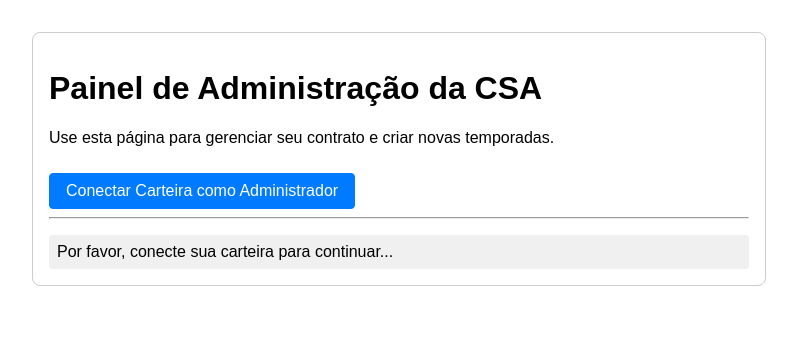
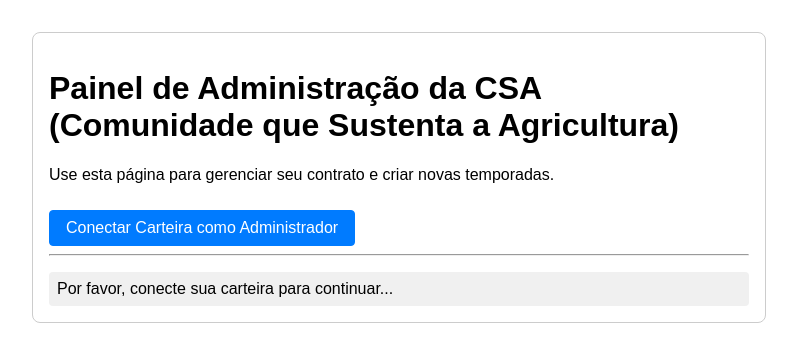
Before and after one commit to ecolab-web3/csa-rwa-solidity, a plain HTML site: page admin-pt_br.html in a window 1280 px wide. Shown: the whole page, without its empty margins (241-1038 px from the left). Drawn offline with Linux system fonts and the light colour scheme.

Commit message:
Update admin-pt_br.html

```diff
--- a/admin-pt_br.html
+++ b/admin-pt_br.html
@@ -17,7 +17,7 @@
     </style>
 </head>
 <body>
-    <h1>Painel de Administração da CSA</h1>
+    <h1>Painel de Administração da CSA (Comunidade que Sustenta a Agricultura)</h1>
     <p>Use esta página para gerenciar seu contrato e criar novas temporadas.</p>
 
     <button id="connectButton">Conectar Carteira como Administrador</button>
```
